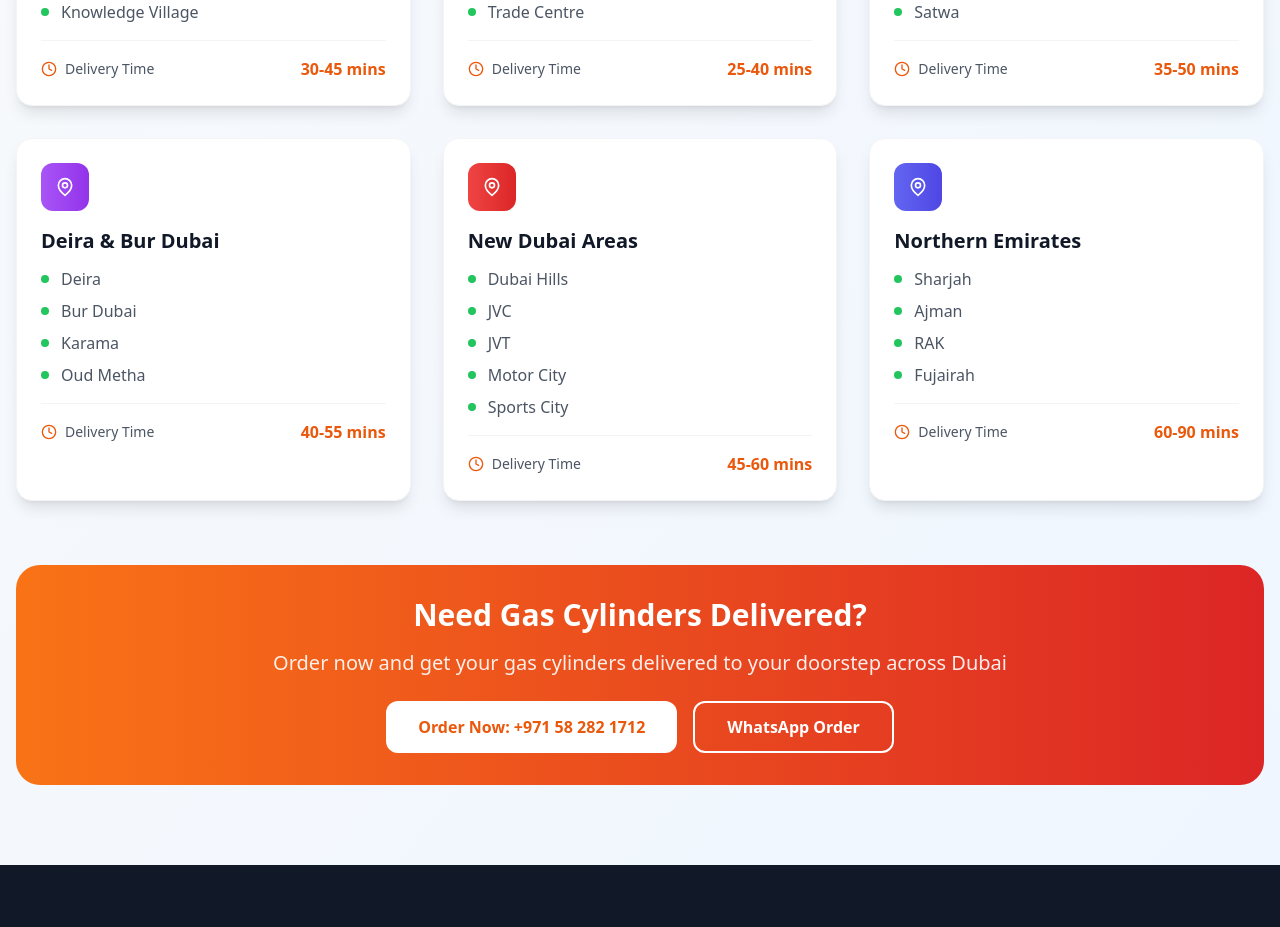
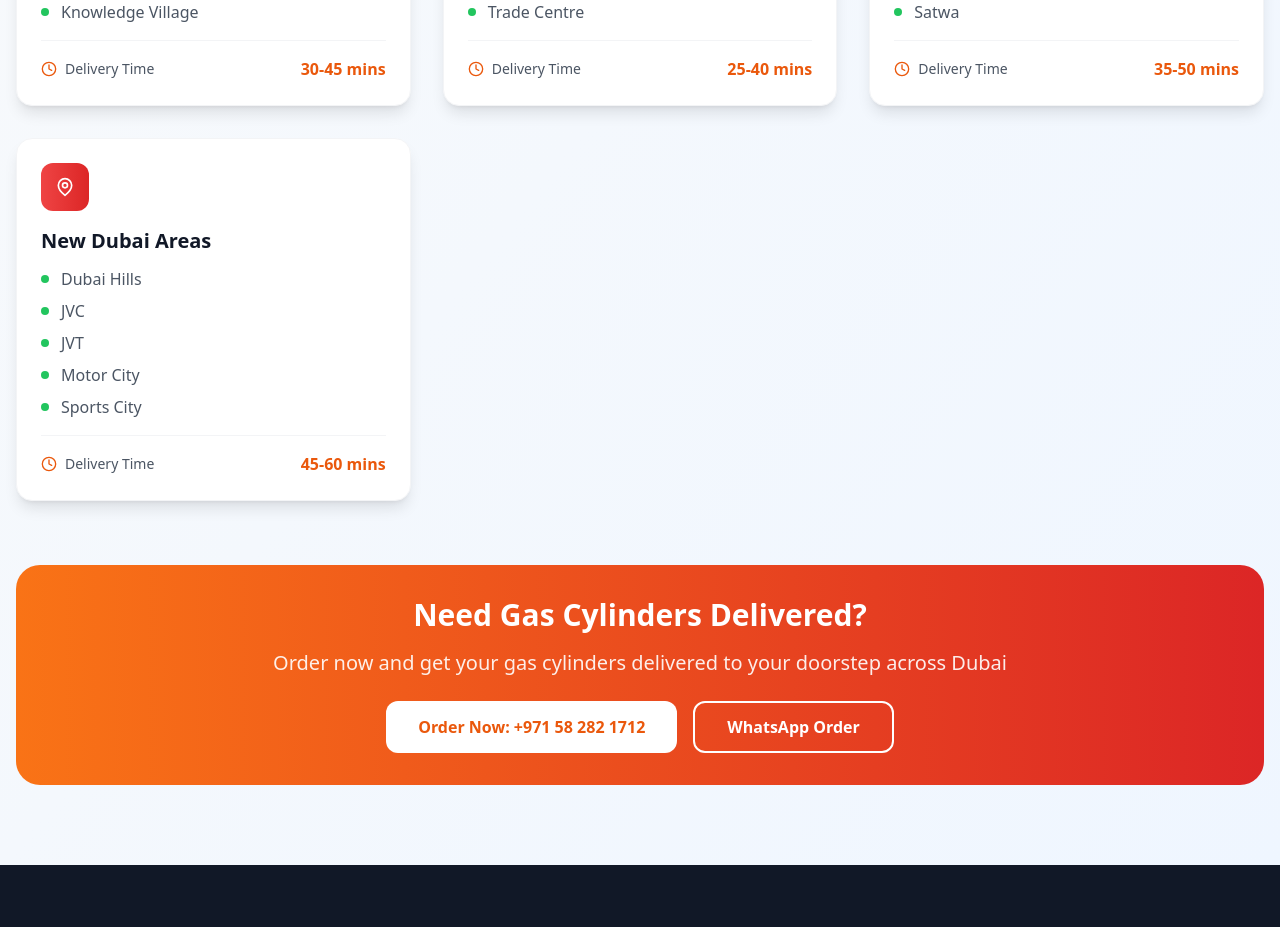
Before and after one commit to harshsood/bbq-final-one, a React (Vite) app: page / in a window 1280 px wide. Shown: the part 4060-4987 px from the top of the page. Built offline with nearby package versions, Linux system fonts and the light colour scheme.

Commit message:
Update DeliveryAreas.tsx

```diff
--- a/src/components/DeliveryAreas.tsx
+++ b/src/components/DeliveryAreas.tsx
@@ -22,22 +22,10 @@ const DeliveryAreas = () => {
       color: 'green'
     },
     {
-      zone: 'Deira & Bur Dubai',
-      areas: ['Deira', 'Bur Dubai', 'Karama', 'Oud Metha'],
-      deliveryTime: '40-55 mins',
-      color: 'purple'
-    },
-    {
       zone: 'New Dubai Areas',
       areas: ['Dubai Hills', 'JVC', 'JVT', 'Motor City', 'Sports City'],
       deliveryTime: '45-60 mins',
       color: 'red'
-    },
-    {
-      zone: 'Northern Emirates',
-      areas: ['Sharjah', 'Ajman', 'RAK', 'Fujairah'],
-      deliveryTime: '60-90 mins',
-      color: 'indigo'
     }
   ];
 
```
